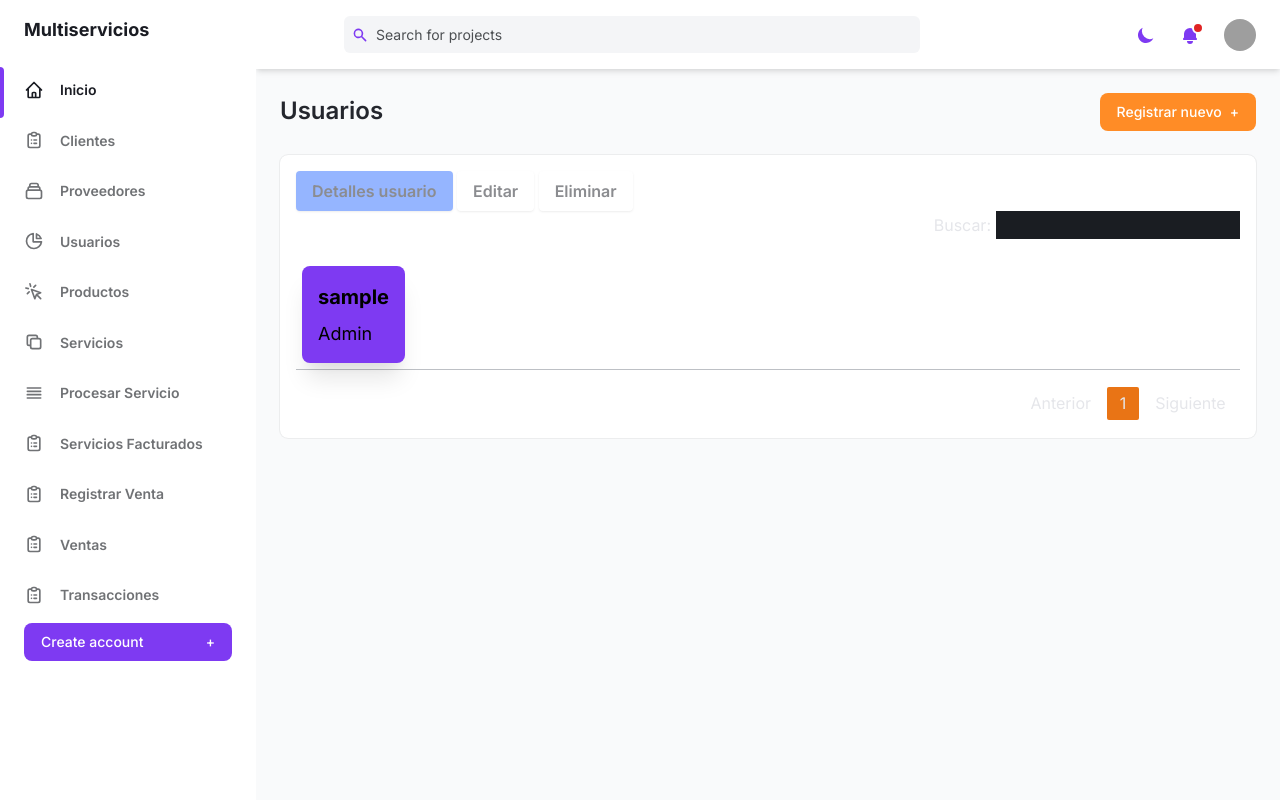
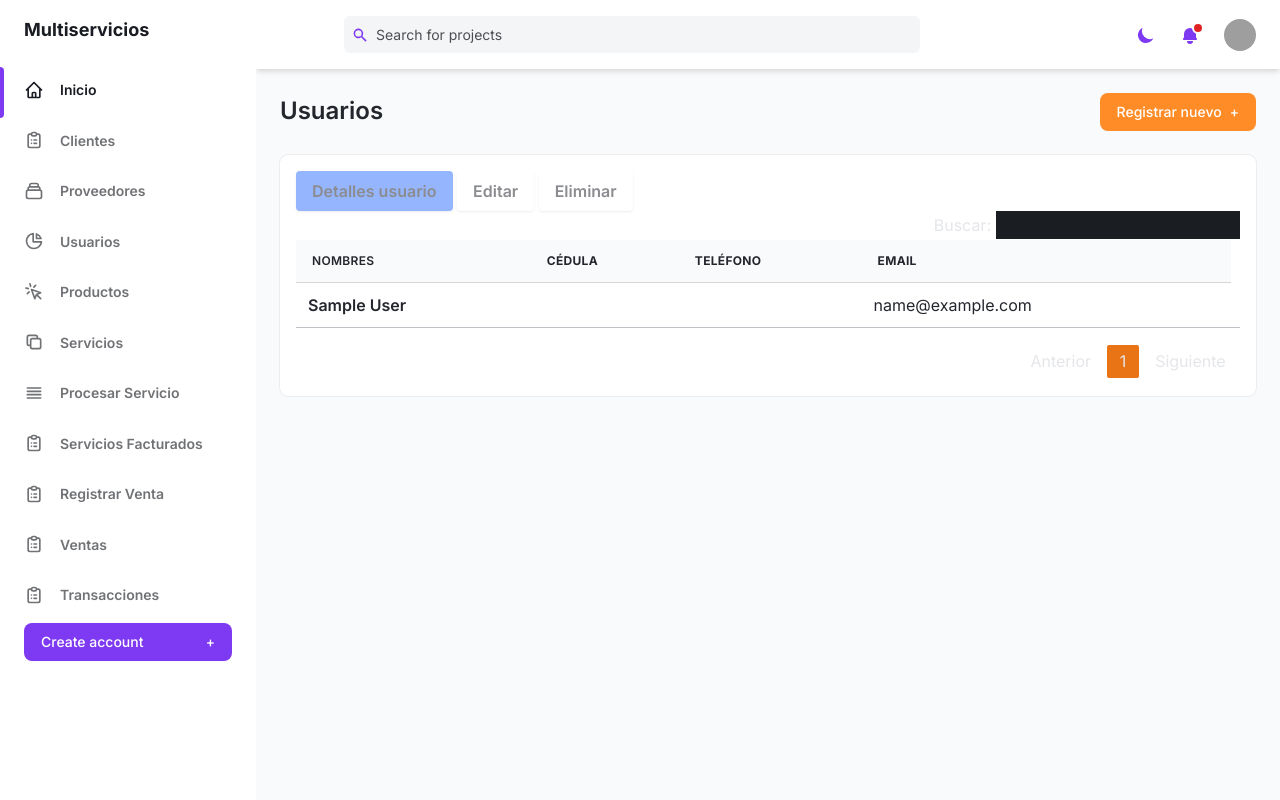
Before and after one commit to FernandoJ07/RV-PGVZ, a Django app: page /usuarios in a window 1280 px wide. Run offline with Django 3.2, Linux system fonts and the light colour scheme; the visitor is signed in with stand-in values (Sample User, id 1); data comes from the database, SQL or seed files in the repository; data that the repository does not hold is empty; some libraries are stand-ins or nearby versions; grey boxes are pictures that could not be loaded.

Commit message:
Pasar tarjetas a tablas

```diff
--- a/core/static/core/js/app.js
+++ b/core/static/core/js/app.js
@@ -1178,11 +1178,8 @@
                 {"data": "email"},
             ],
 			"columnDefs": [
-
 				{className: "font-semibold text-gray-700 dark:text-gray-400", targets: 0},
 				{className: "text-gray-700 dark:text-gray-400", targets: "_all"},
-
-
 			]
 
         });
@@ -1210,7 +1207,6 @@
 
 
 	} else if(tipo === 'usuarios') {
-		$("#tabla_usuarios thead").hide();
 
 		table = $('#tabla_usuarios').DataTable({
 			'dom': 'Bfrtip',
@@ -1315,50 +1311,15 @@
 				 }
 			},
 			'columns': [
-                {
-                    render: function (data, type, row, meta) {
-						let html = ``
-
-						if(row.is_superuser){
-							html = `
-                            <input type="hidden" name="usuario_id" value="${row.id}">
-
-                            <div class="flex flex-col p-4 bg-purple-600 rounded-lg shadow-xl dark:bg-purple-600">
-                                <p class="mb-2 text-xl font-bold text-gray-300 dark:text-gray-300">
-                                    ${row.username}
-                                </p>
-                                <p class="text-lg text-gray-200 dark:text-gray-200">
-                                    ${row.rol}
-                                </p>
-                            </div>
-                        `;
-						}
-						else{
-							html = `
-                            <input type="hidden" name="usuario_id" value="${row.id}">
-
-                            <div class="flex flex-col p-4 bg-purple-600 rounded-lg shadow-xl dark:bg-purple-600">
-                                <p class="mb-2 text-xl font-bold text-gray-300 dark:text-gray-300">
-                                    ${row.shortname}
-                                </p>
-                                <p class="text-lg text-gray-200 dark:text-gray-200">
-                                    ${row.cedula}
-                                </p>
-                                <p class="text-lg text-gray-200 dark:text-gray-200">
-                                    ${row.num_tlf}
-                                </p>
-                                <p class="text-lg text-gray-200 dark:text-gray-200">
-                                    ${row.email}
-                                </p>
-                            </div>
-                        `;
-						}
-
-
-                        return html;
-                    }
-                },
+                {"data": "shortname"},
+                {"data": "cedula"},
+                {"data": "num_tlf"},
+                {"data": "email"},
             ],
+			"columnDefs": [
+				{className: "font-semibold text-gray-700 dark:text-gray-400", targets: 0},
+				{className: "text-gray-700 dark:text-gray-400", targets: "_all"},
+			]
 		});
 
 		$('#tabla_usuarios tbody').off('click', 'tr').on('click', 'tr', function () {
@@ -1382,12 +1343,7 @@
             table.button('btn_toggle_usuario:name').nodes().attr('disabled', btn_disabled_value);
         });
 
-        table.on('draw', function(data) {
-            $('#tabla_usuarios tbody').addClass('flex flex-wrap');
-            $('#tabla_usuarios tbody tr').addClass('lg:w-1/4 md:w-1/3 sm:w-full');
-        });
 	} else if(tipo === 'proveedores') {
-        $("#tabla_proveedores thead").hide();
 
         table = $('#tabla_proveedores').DataTable({
 			'dom': 'Bfrtip',
@@ -1494,32 +1450,16 @@
 				 }
 			},
 			'columns': [
-                {
-                    render: function (data, type, row, meta) {
-
-						html = `
-							<input type="hidden" name="proveedor_id" value="${row.id}">
-
-							<div class="flex flex-col p-4 bg-purple-600 rounded-lg shadow-xl dark:bg-purple-600">
-								<p class="mb-2 text-xl font-bold text-gray-300 dark:text-gray-300">
-									${row.shortname}
-								</p>
-								<p class="text-lg text-gray-200 dark:text-gray-200">
-									${row.rif}
-								</p>
-								<p class="text-lg text-gray-200 dark:text-gray-200">
-									${row.num_tlf}
-								</p>
-								<p class="text-lg text-gray-200 dark:text-gray-200">
-									${row.email}
-								</p>
-							</div>
-						`;
-
-                        return html;
-                    }
-                },
+				{"data": "id"},
+                {"data": "shortname"},
+                {"data": "rif"},
+                {"data": "num_tlf"},
+                {"data": "email"},
             ],
+			"columnDefs": [
+				{className: "font-semibold text-gray-700 dark:text-gray-400", targets: 0},
+				{className: "text-gray-700 dark:text-gray-400", targets: "_all"},
+			]
 		});
 
 		$('#tabla_proveedores tbody').off('click', 'tr').on('click', 'tr', function () {
@@ -1542,13 +1482,7 @@
             table.button('btn_modificar_proveedor:name').nodes().attr('disabled', btn_disabled_value);
             table.button('btn_toggle_proveedor:name').nodes().attr('disabled', btn_disabled_value);
         });
-
-        table.on('draw', function(data) {
-            $('#tabla_proveedores tbody').addClass('flex flex-wrap');
-            $('#tabla_proveedores tbody tr').addClass('lg:w-1/4 md:w-1/3 sm:w-full');
-        });
     } else if(tipo === 'productos') {
-		$("#tabla_productos thead").hide();
 
         table = $('#tabla_productos').DataTable({
             'dom': 'Bfrtip',
@@ -1714,29 +1648,16 @@
                     console.log('Error buscar productos: ' + thrownError);
                 }
             },
-            'columns': [
-                {
-                    render: function (data, type, row, meta) {
-                        const html = `
-                        	<input type="hidden" name="producto_id" value="${row.id}">
-
-							<div class="flex flex-col p-4 bg-purple-600 rounded-lg shadow-xl dark:bg-purple-600">
-								<p class="mb-2 text-xl font-bold text-gray-300 dark:text-gray-300">
-									${row.nombre}
-								</p>
-								<p class="text-lg text-gray-200 dark:text-gray-200">
-									Cantidad: ${row.cantidad}
-								</p>
-								<p class="text-lg text-gray-200 dark:text-gray-200">
-									Precio: ${row.precio}
-								</p>
-							</div>
-                        `;
-
-                        return html;
-                    }
-                },
+			'columns': [
+                {"data": "id"},
+                {"data": "nombre"},
+                {"data": "cantidad"},
+                {"data": "precio"},
             ],
+			"columnDefs": [
+				{className: "font-semibold text-gray-700 dark:text-gray-400", targets: 0},
+				{className: "text-gray-700 dark:text-gray-400", targets: "_all"},
+			],
         });
 
 		$('#tabla_productos tbody').off('click', 'tr').on('click', 'tr', function () {
@@ -1760,13 +1681,7 @@
 			table.button('btn_cantidad_producto:name').nodes().attr('disabled', btn_disabled_value);
 		});
 
-		table.on('draw', function(data) {
-			$('#tabla_productos tbody').addClass('flex flex-wrap');
-			$('#tabla_productos tbody tr').addClass('lg:w-1/4 md:w-1/3 sm:w-full');
-		});
-
     } else if(tipo === 'ventas') {
-        $("#tabla_ventas thead").hide();
         table = $('#tabla_ventas').DataTable({
 			'dom': 'Bfrtip',
 			'buttons': [
@@ -1850,40 +1765,23 @@
 				'type': 'GET',
 				'dataSrc': '',
 				'error': function(jqXHR, ajaxOptions, thrownError) {
-					bootstrapAlert('Ha ocurrido un error al cargar las ventas', 'error');
+					bootstrapAlert('Ha ocurrido un error al cargar las ventas ', 'error');
+					console.log(data)
 				 }
 			},
 			'columns': [
-                {
-                    render: function (data, type, row, meta) {
-
-						html = `
-                            <input type="hidden" name="venta_id" value="${row.id}">
-
-                            <div class="flex flex-col p-4 bg-purple-600 rounded-lg shadow-xl dark:bg-purple-600">
-                                <p class="mb-2 text-xl font-bold text-gray-300 dark:text-gray-300">
-                                    Nro de Venta:${row.id}
-                                </p>
-                                <p class="text-lg text-gray-200 dark:text-gray-200">
-                                    ${row.fecha}
-                                </p>
-                                <p class="text-lg text-gray-200 dark:text-gray-200">
-                                    ${row.cliente[0].shortname}
-                                </p>
-								<p class="text-lg text-gray-200 dark:text-gray-200">
-									${row.cliente[0].cedula}
-								</p>
-								<p class="text-lg text-gray-200 dark:text-gray-200">
-                                    Total: ${row.total}
-                                </p>
-                            </div>
-                        `;
-
-
-                        return html;
-                    }
-                },
-            ],
+					{"data": "fecha"},
+					{"data": "cliente[0].cedula"},
+					{"data": "cliente[0].shortname"},
+					{"data": "total"}
+				],
+				"columnDefs": [
+
+					{className: "font-semibold text-gray-700 dark:text-gray-400", targets: 0},
+					{className: "text-gray-700 dark:text-gray-400", targets: "_all"},
+
+
+				]
 		});
 
 		$('#tabla_ventas tbody').off('click', 'tr').on('click', 'tr', function () {
@@ -1907,10 +1805,6 @@
             table.button('btn_toggle_venta:name').nodes().attr('disabled', btn_disabled_value);
         });
 
-        table.on('draw', function(data) {
-            $('#tabla_ventas tbody').addClass('flex flex-wrap');
-            $('#tabla_ventas tbody tr').addClass('lg:w-1/4 md:w-1/3 sm:w-full');
-        });
     } else if(tipo === 'transacciones') {
 		$("#tabla_transacciones thead").hide();
         table = $('#tabla_transacciones').DataTable({
@@ -1968,7 +1862,6 @@
 
 
     } else if(tipo === 'servicios') {
-        $("#tabla_servicios thead").hide();
         table = $('#tabla_servicios').DataTable({
 			'dom': 'Bfrtip',
 			'buttons': [
@@ -2067,29 +1960,14 @@
 				 }
 			},
 			'columns': [
-                {
-                    render: function (data, type, row, meta) {
-
-						html = `
-							<input type="hidden" name="servicio_id" value="${row.id}">
-
-							<div class="flex flex-col p-4 bg-purple-600 rounded-lg shadow-xl dark:bg-purple-600">
-								<p class="mb-2 text-xl font-bold text-gray-300 dark:text-gray-300">
-									Codigo: ${row.codigo}
-								</p>
-								<p class="text-lg text-gray-200 dark:text-gray-200">
-									${row.nombre}
-								</p>
-								<p class="text-lg text-gray-200 dark:text-gray-200">
-									${row.precio}
-								</p>
-							</div>
-						`;
-
-                        return html;
-                    }
-                },
+                {"data": "codigo"},
+                {"data": "nombre"},
+                {"data": "precio"},
             ],
+			"columnDefs": [
+				{className: "font-semibold text-gray-700 dark:text-gray-400", targets: 0},
+				{className: "text-gray-700 dark:text-gray-400", targets: "_all"},
+			]
 		});
 
 		$('#tabla_servicios tbody').off('click', 'tr').on('click', 'tr', function () {
@@ -2113,10 +1991,6 @@
             table.button('btn_toggle_servicio:name').nodes().attr('disabled', btn_disabled_value);
         });
 
-        table.on('draw', function(data) {
-            $('#tabla_servicios tbody').addClass('flex flex-wrap');
-            $('#tabla_servicios tbody tr').addClass('lg:w-1/4 md:w-1/3 sm:w-full');
-        });
 
 	} else if(tipo === 'servicio-facturado') {
 		$("#tabla_servicios_facturados thead").hide();
--- a/templates/core/productos.html
+++ b/templates/core/productos.html
@@ -20,13 +20,13 @@
         <div class="w-full p-4 bg-white rounded-lg shadow-xs dark:bg-gray-800">
             <input type="hidden" id="productos_selected_id" value="">
 
-            <table id="tabla_productos" class="w-full whitespace-no-wrap " width="99%">
+            <table id="tabla_productos" class="tablas w-full whitespace-no-wrap " width="99%">
                 <thead>
                     <tr class="text-xs font-semibold tracking-wide text-left text-gray-500 uppercase border-b dark:border-gray-700 bg-gray-50 dark:text-gray-400 dark:bg-gray-800">
+                        <th class="px-4 py-3">Id</th>
                         <th class="px-4 py-3">Nombre</th>
                         <th class="px-4 py-3">Cantidad</th>
                         <th class="px-4 py-3">Precio</th>
-                        <th class="px-4 py-3">Acciones</th>
                     </tr>
                 </thead>
                 <tbody class="tbody_table bg-white divide-y dark:divide-gray-700 dark:bg-gray-800"></tbody>
--- a/templates/core/servicios.html
+++ b/templates/core/servicios.html
@@ -19,7 +19,7 @@
         <div class="w-full p-4 bg-white rounded-lg shadow-xs dark:bg-gray-800">
             <input type="hidden" id="servicios_selected_id" value="">
 
-            <table id="tabla_servicios" class="w-full whitespace-no-wrap " width="99%">
+            <table id="tabla_servicios" class="tablas w-full whitespace-no-wrap " width="99%">
                 <thead>
                     <tr class="text-xs font-semibold tracking-wide text-left text-gray-500 uppercase border-b dark:border-gray-700 bg-gray-50 dark:text-gray-400 dark:bg-gray-800">
                         <th class="px-4 py-3">Código</th>
--- a/templates/core/usuarios.html
+++ b/templates/core/usuarios.html
@@ -19,17 +19,13 @@
         <div class="w-full p-4 bg-white rounded-lg shadow-xs dark:bg-gray-800">
             <input type="hidden" id="usuarios_selected_id" value="">
 
-            <table id="tabla_usuarios" class="w-full whitespace-no-wrap " width="99%">
+            <table id="tabla_usuarios" class="tablas w-full whitespace-no-wrap " width="99%">
                 <thead>
                     <tr class="text-xs font-semibold tracking-wide text-left text-gray-500 uppercase border-b dark:border-gray-700 bg-gray-50 dark:text-gray-400 dark:bg-gray-800">
-                        <th class="px-4 py-3">Usuario</th>
+                        <th class="px-4 py-3">Nombres</th>
                         <th class="px-4 py-3">Cédula</th>
-                        <th class="px-4 py-3">Nombres</th>
-                        <th class="px-4 py-3">Apellidos</th>
                         <th class="px-4 py-3">Teléfono</th>
                         <th class="px-4 py-3">Email</th>
-                        <th class="px-4 py-3">Rol</th>
-                        <th class="px-4 py-3">Acciones</th>
                     </tr>
                 </thead>
                 <tbody class="tbody_table bg-white divide-y dark:divide-gray-700 dark:bg-gray-800"></tbody>
--- a/templates/core/ventas.html
+++ b/templates/core/ventas.html
@@ -12,18 +12,16 @@
         <div class="w-full p-4 bg-white rounded-lg shadow-xs dark:bg-gray-800">
             <input type="hidden" id="venta_selected_id" value="">
 
-            <table id="tabla_ventas" class="w-full whitespace-no-wrap " width="99%">
+            <table id="tabla_ventas" class="tablas w-full whitespace-no-wrap " width="99%">
                 <thead>
                     <tr class="text-xs font-semibold tracking-wide text-left text-gray-500 uppercase border-b dark:border-gray-700 bg-gray-50 dark:text-gray-400 dark:bg-gray-800">
-                        <th class="px-4 py-3">ID</th>
-                        <th class="px-4 py-3">Nro de Venta</th>
                         <th class="px-4 py-3">Fecha</th>
                         <th class="px-4 py-3">Cedula</th>
                         <th class="px-4 py-3">Nombre</th>
                         <th class="px-4 py-3">Total Venta</th>
                     </tr>
                 </thead>
-                <tbody class="bg-white divide-y dark:divide-gray-700 dark:bg-gray-800"></tbody>
+                <tbody class="tbody_table bg-white divide-y dark:divide-gray-700 dark:bg-gray-800"></tbody>
             </table>
         </div>
     </div>
```
Also changed, not shown: templates/core/proveedores.html (+3 -4 lines).
